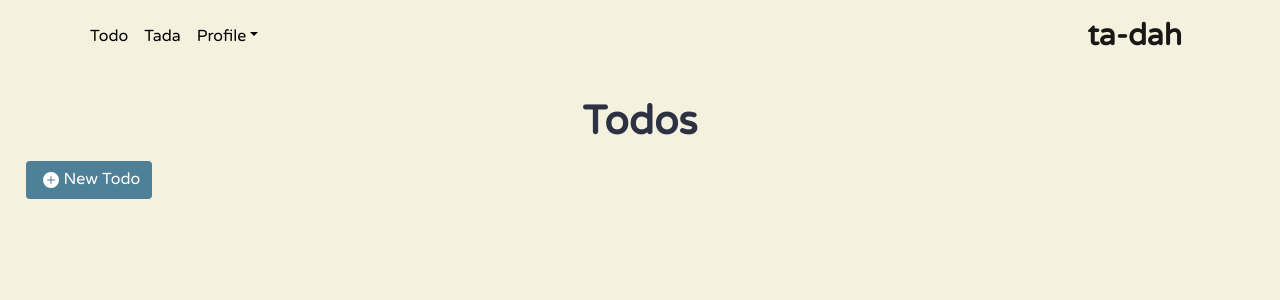
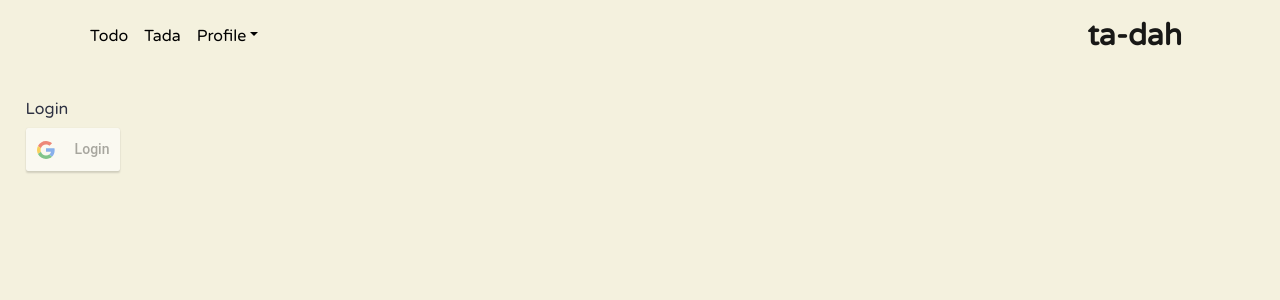
Before and after one commit to cdizon239/tada-front, a React (Create React App) app: page / in a window 1280 px wide. Shown: the top 300 px of the page. Built offline with nearby package versions, Linux system fonts and the light colour scheme; no server answers.

Commit message:
sessions work

```diff
--- a/package.json
+++ b/package.json
@@ -18,6 +18,7 @@
     "react-bootstrap": "^2.1.2",
     "react-bootstrap-icons": "^1.7.2",
     "react-dom": "^17.0.2",
+    "react-google-login": "^5.2.2",
     "react-multiselect-dropdown-bootstrap": "^1.1.0",
     "react-router-dom": "^6.2.2",
     "react-scripts": "5.0.0",
--- a/src/App.js
+++ b/src/App.js
@@ -2,7 +2,6 @@ import "./App.css";
 import { createContext } from "react";
 import { Routes, Route } from "react-router-dom";
 import { ThemeProvider } from "styled-components";
-
 import GlobalStyles from './themes/GlobalStyles';
 import { AppLayout } from "./AppLayout";
 import { TodosLanding } from "./components/TodosLanding";
@@ -10,6 +9,7 @@ import { GroupsLanding } from "./components/GroupsLanding";
 import { TadasLanding } from "./components/TadasLanding";
 import { light, dark } from './themes/theme';
 import { CategoryDetail } from "./components/CategoryDetail";
+import { Login } from './components/Login'
 
 
 const AppContext = createContext();
@@ -22,7 +22,7 @@ function App() {
         <GlobalStyles />
         <AppLayout >
           <Routes>
-            <Route path="/" element={<TodosLanding />}></Route>
+            <Route path="/" element={<Login />}></Route>
             <Route path="/todos" element={<TodosLanding />}></Route>
             <Route path="/lists" element={<GroupsLanding />}></Route>
             <Route path="/tadas/*" element={<TadasLanding />}></Route>
--- /dev/null
+++ b/src/components/Login.js
@@ -0,0 +1,47 @@
+import React from 'react'
+import { GoogleLogin } from 'react-google-login';
+import { refreshTokenSetup } from '../utils/refreshToken'
+
+const clientId = process.env.REACT_APP_GCLIENT_ID
+
+export const Login = () => {
+
+    const onSuccess = async (res) => {
+        console.log(res.profileObj);
+        const id_token = res.getAuthResponse().id_token
+        console.log(id_token);
+        refreshTokenSetup(res)
+        await fetch(process.env.REACT_APP_BACKEND_URL+'/sessions/signIn', {
+            method: 'POST',
+            headers: {
+                'Access-Control-Allow-Origin':'*',
+                'Content-Type': 'application/json'
+            },
+            body: JSON.stringify({
+                givenName: res.profileObj.givenName,
+                email: res.profileObj.email,
+                googleId: res.profileObj.googleId,
+                imageUrl: res.profileObj.imageUrl,
+                id_token: id_token
+            }),
+            credentials: 'include'
+        })
+
+    }
+    return (
+        <>
+            <div>Login</div>
+            <GoogleLogin
+                clientId={clientId}
+                buttonText="Login"
+                onSuccess={onSuccess}
+                // onFailure={onFailure}
+                cookiePolicy={process.env.REACT_APP_BACKEND_URL}
+                style={{ marginTop: '100px' }}
+                isSignedIn={true}
+            />
+
+
+        </>
+    )
+}
--- a/src/components/NewTodo.js
+++ b/src/components/NewTodo.js
@@ -47,6 +47,7 @@ export const NewTodo = ({ categories, showAddTodo, setShowAddTodo, getTodos , ge
         headers: {
           'Content-Type': 'application/json'
         },
+        credentials: 'include',
         body: JSON.stringify({
           name: todoName,
           description: todoDescription,
--- a/src/components/TodosLanding.js
+++ b/src/components/TodosLanding.js
@@ -19,7 +19,13 @@ export const TodosLanding = () => {
   const [selectedCategories, setSelectedCategories] = useState()
 
   const getCategories = async () => {
-    let allCategories = await fetch(process.env.REACT_APP_BACKEND_URL + "/todo/categories");
+    let allCategories = await fetch(process.env.REACT_APP_BACKEND_URL + "/todo/categories", {
+      method: "GET",
+      headers: {
+        'Access-Control-Allow-Origin':'*',
+        "Content-Type": "application/json" },
+      credentials: "include"
+    });
     let jsonAllCategories = await allCategories.json();
     if (jsonAllCategories) {
       setCategories(jsonAllCategories.map(category => category.category_name))
@@ -27,7 +33,11 @@ export const TodosLanding = () => {
   }
 
   const getTodos = async () => {
-    let allTodos = await fetch(process.env.REACT_APP_BACKEND_URL + "/todo");
+    let allTodos = await fetch(process.env.REACT_APP_BACKEND_URL + "/todo", {
+      method: "GET",
+      headers: { "Content-Type": "application/json" },
+      credentials: "include"
+    });
     let jsonAllTodos = await allTodos.json();
     if (jsonAllTodos) {
       let sortedTodos = jsonAllTodos.sort((a,b) => new Date(a.due_date) - new Date(b.due_date))
--- /dev/null
+++ b/src/utils/refreshToken.js
@@ -0,0 +1,13 @@
+export const refreshTokenSetup = (res) => {
+
+    let timingRefresh = (res.tokenObj.expires_in || 3600 - 5 * 60) * 1000;
+
+    const refreshToken = async () => {
+        let newAuthRes = await res.reloadAuthResponse();
+        timingRefresh = (newAuthRes.expires_in || 3600 - 5 * 60) * 1000;
+
+        //  setup timer for refresh
+        setTimeout(refreshToken, timingRefresh);
+    }
+    setTimeout(refreshToken, timingRefresh)
+}
```
Also changed, not shown: 1 other file (tests, documents, lock files or other folders).
